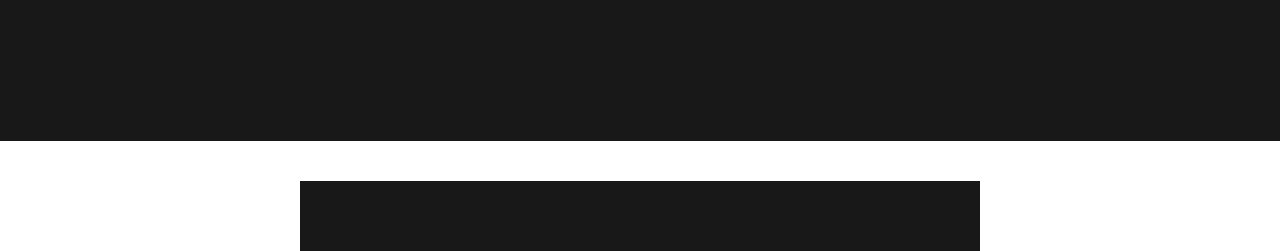
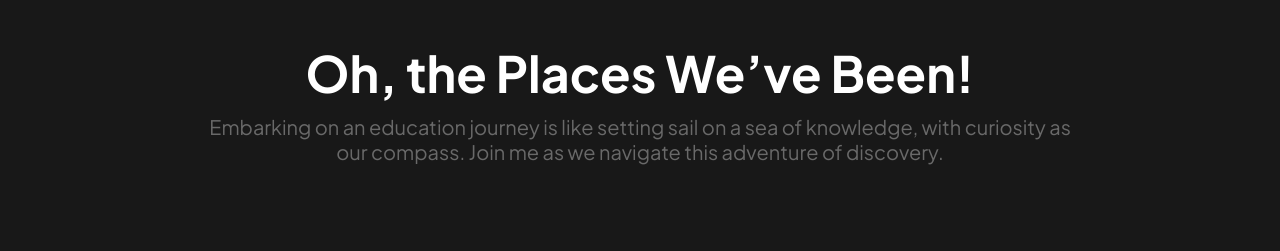
Before and after one commit to awiaaahjane/My-Portfolio, a plain HTML site: page index.html in a window 1280 px wide. Shown: the part 1730-1981 px from the top of the page. Drawn offline with nearby package versions, Linux system fonts and the light colour scheme.

Commit message:
Add files via upload

```diff
--- a/style.css
+++ b/style.css
@@ -129,7 +129,9 @@ section{
 
 .education{
     background: var(--background-color);
-    margin: 300px
+}
+#education{
+    margin-bottom: -40px;
 }
 .timeline{
     position: relative;
```
